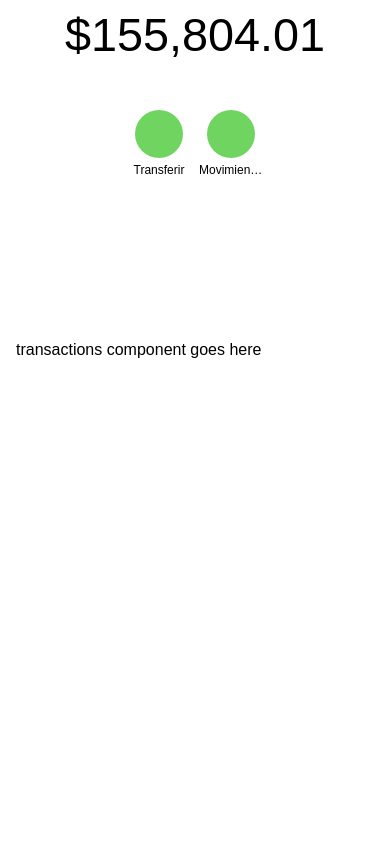
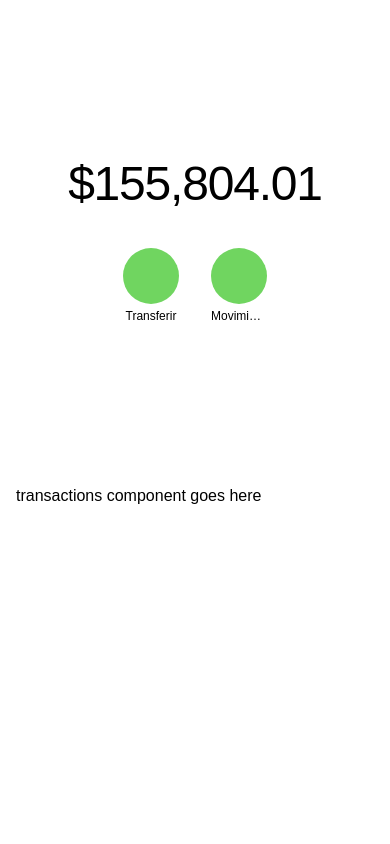
Before and after one commit to No-Country-simulation/c21-27-n-java-angular, an Angular app in the folder frontend/: page /dashboard in a window 390 px wide. Shown: the top 844 px of the page. Built offline with nearby package versions, Linux system fonts and the light colour scheme.

Commit message:
feat(fe): add responsiveness to balance component

```diff
--- a/frontend/src/app/features/dashboard/components/shortcuts/shortcuts.component.scss
+++ b/frontend/src/app/features/dashboard/components/shortcuts/shortcuts.component.scss
@@ -1,3 +1,3 @@
 :host {
-  @apply flex gap-2;
+  @apply flex gap-8;
 }
--- a/frontend/src/app/features/dashboard/dashboard.component.html
+++ b/frontend/src/app/features/dashboard/dashboard.component.html
@@ -1,4 +1,4 @@
-<app-header />
+<app-dashboard-header />
 
 <section class="balance">
   <app-account-balance />
--- a/frontend/src/app/features/dashboard/dashboard.component.scss
+++ b/frontend/src/app/features/dashboard/dashboard.component.scss
@@ -3,6 +3,7 @@
 }
 
 .balance {
+  @apply mt-40;
   @apply flex flex-col gap-10 justify-center items-center;
   @apply lg:items-start;
 }
--- a/frontend/src/app/features/dashboard/dashboard.component.ts
+++ b/frontend/src/app/features/dashboard/dashboard.component.ts
@@ -1,13 +1,13 @@
 import { Component } from '@angular/core';
 
 import { AccountBalanceComponent } from './components/account-balance/account-balance.component';
-import { HeaderComponent } from './components/header/header.component';
+import { DashboardHeaderComponent } from './components/dashboard-header/dashboard-header.component';
 import { ShortcutsComponent } from './components/shortcuts/shortcuts.component';
 
 @Component({
   selector: 'app-dashboard',
   standalone: true,
-  imports: [AccountBalanceComponent, HeaderComponent, ShortcutsComponent],
+  imports: [AccountBalanceComponent, DashboardHeaderComponent, ShortcutsComponent],
   templateUrl: './dashboard.component.html',
   styleUrl: './dashboard.component.scss',
 })
--- a/frontend/src/app/shared/ob-button-circle/ob-button-circle.component.html
+++ b/frontend/src/app/shared/ob-button-circle/ob-button-circle.component.html
@@ -1,4 +1,4 @@
-<a [ngClass]="[obButton({color}), 'ob-btn']" [href]="href">
+<a [ngClass]="[obButton({color})]" [href]="href">
   <ng-content></ng-content>
 </a>
 
--- a/frontend/src/app/shared/ob-button-circle/ob-button-circle.component.scss
+++ b/frontend/src/app/shared/ob-button-circle/ob-button-circle.component.scss
@@ -1,12 +1,7 @@
 :host {
-  @apply flex flex-col gap-1 justify-center items-center w-16 lg:w-20;
-}
-
-.ob-btn {
-  @apply select-none;
+  @apply flex flex-col gap-1 justify-center items-center w-fit;
 }
 
 .ob-label {
-  @apply w-full;
-  @apply text-xs select-none overflow-hidden text-ellipsis text-center;
+  @apply w-14 lg:w-16 text-xs select-none overflow-hidden text-ellipsis text-center;
 }
--- a/frontend/src/app/styles/obButtons.tv.ts
+++ b/frontend/src/app/styles/obButtons.tv.ts
@@ -1,7 +1,7 @@
 import { tv, VariantProps } from 'tailwind-variants';
 
 export const OB_BUTTON_CIRCLE = tv({
-  base: 'h-12 w-12 lg:h-16 lg:w-16 rounded-full bg-gray-500 flex justify-center items-center text-3xl',
+  base: 'h-14 w-14 lg:h-16 lg:w-16 rounded-full bg-gray-500 flex justify-center items-center text-3xl',
   variants: {
     color: {
       primary:
--- a/frontend/src/app/styles/obTexts.tv.ts
+++ b/frontend/src/app/styles/obTexts.tv.ts
@@ -22,7 +22,7 @@ export const OB_TEXT_PARAGRAPHS = tv({
 });
 
 export const OB_TEXT_BALANCE = tv({
-  base: 'text-[12vw] lg:text-7xl lg:font-bold  w-full overflow-hidden text-ellipsis',
+  base: 'text-5xl md:text-6xl lg:text-7xl lg:font-bold w-full overflow-hidden text-ellipsis tracking-tight lg:tracking-normal',
 });
 
 export type ObHeadingTypes = VariantProps<typeof OB_TEXT_HEADINGS>;
```
Also changed, not shown: frontend/src/app/features/dashboard/components/dashboard-header/dashboard-header.component.ts (renamed from frontend/src/app/features/dashboard/components/header/header.component.ts, +4 -4 lines), frontend/src/app/features/dashboard/components/dashboard-header/dashboard-header.component.html (renamed from frontend/src/app/features/dashboard/components/header/header.component.html), frontend/src/app/features/dashboard/components/dashboard-header/dashboard-header.component.scss (renamed from frontend/src/app/features/dashboard/components/header/header.component.scss), 1 other file (tests, documents, lock files or other folders).
